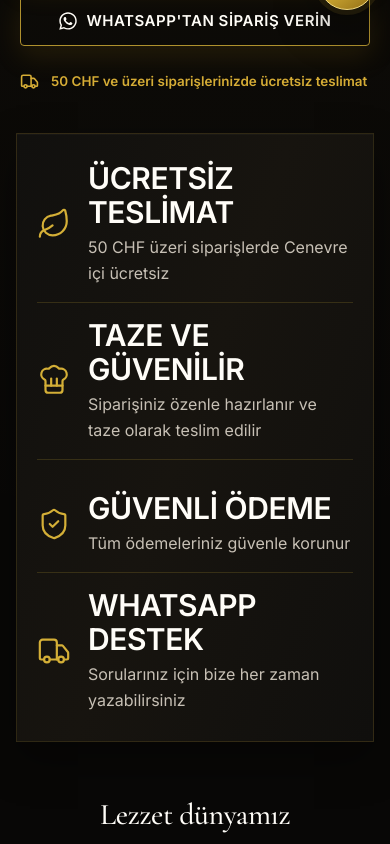
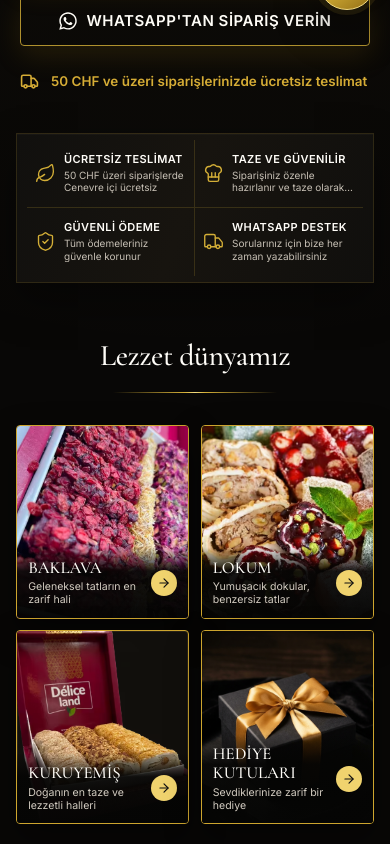
Before and after one commit to ErdemGOCEN/baklavateur, a React (Vite) app: page /tr in a window 390 px wide. Shown: the part 820-1664 px from the top of the page. Built offline with nearby package versions, Linux system fonts and the light colour scheme.

Commit message:
mobil responsive bitti

```diff
--- a/package.json
+++ b/package.json
@@ -1,7 +1,7 @@
 {
   "name": "baklavateur-geneve",
   "private": true,
-  "version": "3.0.0-qa7",
+  "version": "3.0.0-qa8",
   "type": "module",
   "scripts": {
     "dev": "vite",
--- a/src/pages/HomePage.jsx
+++ b/src/pages/HomePage.jsx
@@ -67,7 +67,7 @@ export default function HomePage() {
           return (
             <article key={badge.title} className="home-v2-trust-item">
               <Icon size={34} />
-              <div><h2>{badge.title}</h2><p>{badge.desc}</p></div>
+              <div className="home-v2-trust-copy"><h3>{badge.title}</h3><p>{badge.desc}</p></div>
             </article>
           );
         })}
--- a/src/styles/premium-rebuild.css
+++ b/src/styles/premium-rebuild.css
@@ -2110,7 +2110,7 @@ body.mobile-nav-open{overflow:hidden;touch-action:none}
 .home-v2-trust-item:first-child { padding-left: 8px; }
 .home-v2-trust-item:last-child { border-right: 0; padding-right: 8px; }
 .home-v2-trust-item > svg { flex: 0 0 auto; color: #d4af37; stroke-width: 1.55; }
-.home-v2-trust-item h2 {
+.home-v2-trust-item h3 {
   margin: 0 0 5px; color: #fffdf8; font-family: var(--font-body);
   font-size: .8rem; line-height: 1.15; font-weight: 800; letter-spacing: .045em;
 }
@@ -3143,3 +3143,112 @@ img, svg, video { max-width: 100%; }
   .home-v2-featured .slider-price{font-size:.82rem!important}
   .home-v2-featured .slider-arrow{width:32px!important;height:32px!important}
 }
+
+
+/* =========================================================
+   v3.0.0-qa8 — isolated mobile trust typography
+   The trust titles use h3 and component-scoped rules so generic
+   mobile heading styles can never enlarge them.
+   ========================================================= */
+.home-v2-trust-copy {
+  min-width: 0;
+}
+
+.home-v2-trust-item h3 {
+  margin: 0 0 5px;
+  color: #fffdf8;
+  font-family: var(--font-body);
+  font-size: .8rem;
+  line-height: 1.15;
+  font-weight: 800;
+  letter-spacing: .045em;
+  text-transform: uppercase;
+}
+
+@media (max-width: 760px) {
+  .home-v2-trust {
+    grid-template-columns: repeat(2, minmax(0, 1fr)) !important;
+    gap: 0 !important;
+    padding: 6px 10px !important;
+  }
+
+  .home-v2-trust-item,
+  .home-v2-trust-item:first-child,
+  .home-v2-trust-item:last-child {
+    min-width: 0 !important;
+    min-height: 68px !important;
+    margin: 0 !important;
+    padding: 10px 8px !important;
+    gap: 8px !important;
+    border-right: 0 !important;
+    border-bottom: 0 !important;
+    align-items: center !important;
+  }
+
+  .home-v2-trust-item:nth-child(odd) {
+    border-right: 1px solid rgba(212,175,55,.18) !important;
+  }
+
+  .home-v2-trust-item:nth-child(-n+2) {
+    border-bottom: 1px solid rgba(212,175,55,.18) !important;
+  }
+
+  .home-v2-trust-item > svg {
+    width: 21px !important;
+    height: 21px !important;
+    min-width: 21px !important;
+  }
+
+  .home-v2-trust-copy {
+    min-width: 0 !important;
+  }
+
+  .home-v2-trust-item h3 {
+    margin: 0 0 3px !important;
+    font-family: var(--font-body) !important;
+    font-size: 11px !important;
+    line-height: 1.18 !important;
+    font-weight: 700 !important;
+    letter-spacing: .035em !important;
+    text-transform: uppercase !important;
+    overflow-wrap: anywhere;
+  }
+
+  .home-v2-trust-item p {
+    margin: 0 !important;
+    font-size: 10px !important;
+    line-height: 1.25 !important;
+    display: -webkit-box;
+    -webkit-line-clamp: 2;
+    -webkit-box-orient: vertical;
+    overflow: hidden;
+  }
+}
+
+@media (max-width: 360px) {
+  .home-v2-trust {
+    padding-inline: 6px !important;
+  }
+
+  .home-v2-trust-item,
+  .home-v2-trust-item:first-child,
+  .home-v2-trust-item:last-child {
+    min-height: 64px !important;
+    padding: 8px 6px !important;
+    gap: 6px !important;
+  }
+
+  .home-v2-trust-item > svg {
+    width: 18px !important;
+    height: 18px !important;
+    min-width: 18px !important;
+  }
+
+  .home-v2-trust-item h3 {
+    font-size: 10px !important;
+  }
+
+  .home-v2-trust-item p {
+    font-size: 9px !important;
+  }
+}
```
